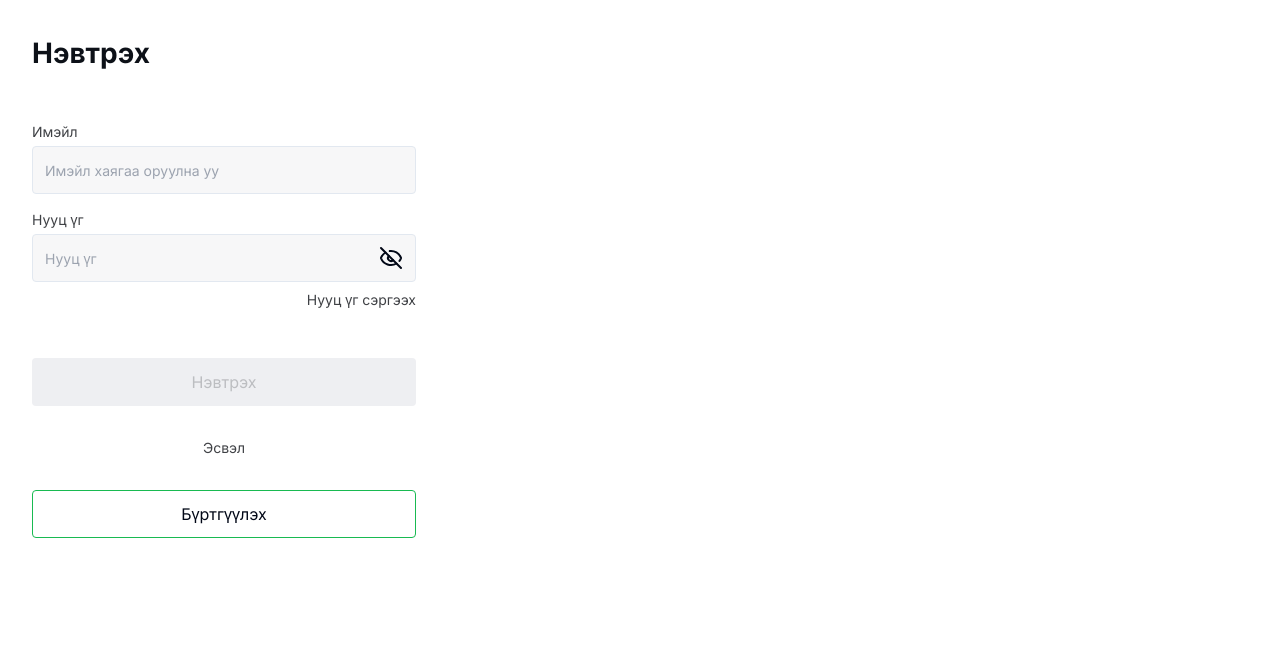
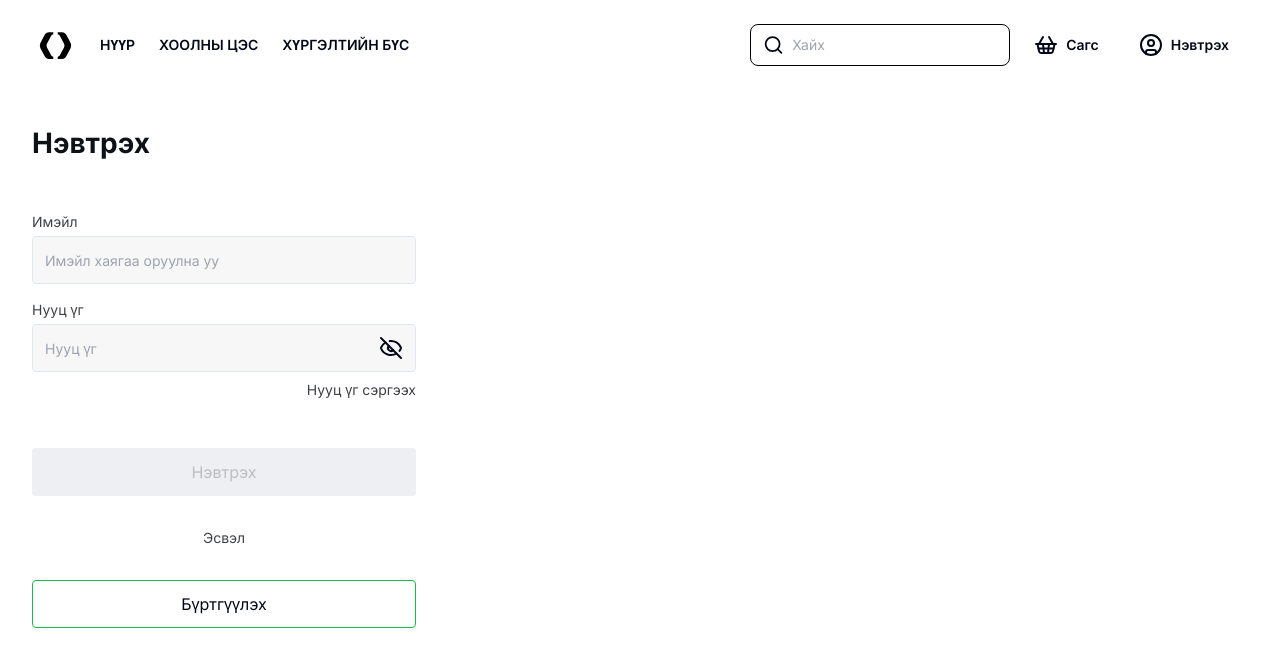
Before and after one commit to 2K241B/Shijre-Food-Delivery, a Next.js app in the folder FE/: page /login in a window 1280 px wide. Shown: the top 666 px of the page. Built offline with nearby package versions, Linux system fonts and the light colour scheme; no server answers.

Commit message:
Add navbar without search logic

```diff
--- a/FE/src/app/layout.js
+++ b/FE/src/app/layout.js
@@ -1,5 +1,6 @@
 import { Inter } from "next/font/google";
 import "./globals.css";
+import { Navbar } from "@/components/navbar";
 
 const inter = Inter({ subsets: ["latin"] });
 
@@ -11,7 +12,10 @@ export const metadata = {
 export default function RootLayout({ children }) {
   return (
     <html lang="en">
-      <body className={inter.className}>{children}</body>
+      <body className={inter.className}>
+        <Navbar />
+        {children}
+        </body>
     </html>
   );
 }
--- /dev/null
+++ b/FE/src/components/icons/pinecone-icon.jsx
@@ -0,0 +1,7 @@
+export const Pinecone = () => {
+    return <svg width="41" height="41" viewBox="0 0 41 41" fill="none" xmlns="http://www.w3.org/2000/svg">
+    <path d="M9.85906 9.53921L5.65393 17.41C5.12916 18.3951 4.86621 19.4762 4.86621 20.5587C4.86621 21.6414 5.12916 22.7224 5.65393 23.7074L9.85906 31.5784C10.6341 33.0322 12.1499 33.9402 13.7995 33.9402H18.2661V31.7105H18.2646C17.4406 31.7105 16.6827 31.2572 16.2951 30.5304L12.0916 22.6579C11.7403 22.0017 11.5652 21.281 11.5652 20.5587C11.5652 19.8364 11.7403 19.1158 12.0916 18.4597L16.2951 10.5873C16.6827 9.86028 17.4406 9.40709 18.2646 9.40709H18.2661V7.17725H13.7995C12.1499 7.17725 10.6341 8.08541 9.85906 9.53921Z" fill="black"/>
+    <path d="M35.3426 17.4101L31.1376 9.53927C30.3624 8.0853 28.8467 7.1773 27.1972 7.1773H22.7304V9.40698H22.732C23.5561 9.40698 24.314 9.86034 24.7014 10.5872L28.9049 18.4596C29.2564 19.1158 29.4312 19.8365 29.4312 20.5588C29.4312 21.2811 29.2564 22.0017 28.9049 22.658L24.7014 30.5303C24.314 31.2572 23.5561 31.7104 22.732 31.7104H22.7304V33.9403H27.1972C28.8467 33.9403 30.3624 33.0323 31.1376 31.5783L35.3426 23.7075C35.8672 22.7224 36.1303 21.6413 36.1303 20.5588C36.1303 19.4763 35.8672 18.3952 35.3426 17.4101Z" fill="black"/>
+    </svg>
+
+}
--- /dev/null
+++ b/FE/src/components/navbar.jsx
@@ -0,0 +1,28 @@
+import { Pinecone } from "./icons/pinecone-icon"
+import { Label } from "./ui/label"
+import { SearchInput } from "./searchInput"
+import { ShoppingBasketIcon, UserCircle } from "lucide-react"
+
+export const Navbar = ({className}) => {
+    return <div className="flex max-w-[1440px] flex-col justify-center items-center m-auto">
+        <div className="flex w-[1258px] p-6 justify-between items-center">
+            <div className="flex items-center gap-6">
+                <Pinecone/>
+                <Label>НҮҮР</Label>
+                <Label>ХООЛНЫ ЦЭС</Label>
+                <Label>ХҮРГЭЛТИЙН БҮС</Label>
+            </div>
+            <div className="flex items-center gap-2">
+                <SearchInput placeholder="Хайх" showIcon={true}/>
+                <div className="flex gap-2 items-center px-4 py-2">
+                    <ShoppingBasketIcon/>
+                    <Label>Сагс</Label>
+                </div>
+                <div className="flex gap-2 items-center px-4 py-2">
+                    <UserCircle/>
+                <Label>Нэвтрэх</Label>
+                </div>
+            </div>
+        </div>
+    </div>
+}
--- /dev/null
+++ b/FE/src/components/searchInput.jsx
@@ -0,0 +1,30 @@
+"use client"
+
+import * as React from "react"
+
+import { cn } from "@/lib/utils"
+import { SearchIcon } from "lucide-react";
+
+const SearchInput = React.forwardRef(({className, type, label, placeholder, showIcon = false, onchange, ...props }, ref) => {
+
+    return (
+        (<div className="flex flex-col items-center gap-1 self-stretch">
+            <span className={cn(
+                "flex w-[260px] rounded-lg border-[1px] border-solid border-input border-black bg-white px-3 py-2 text-sm ring-offset-background file:border-0 file:bg-transparent file:text-base file:font-medium placeholder:text-muted-foreground disabled:cursor-not-allowed disabled:opacity-50 items-center focus-visible:outline-none focus-visible:ring-2 focus-visible:ring-ring focus-visible:ring-offset-2 gap-2",
+                className
+            )}>
+                {showIcon ? <SearchIcon className="cursor-pointer"/> : <></>}
+                <input
+                    onChange={onchange}
+                    placeholder={placeholder}
+                    className="w-full bg-transparent outline-none appearance-none"
+                    ref={ref}
+                    {...props} />
+            </span>
+        </div>
+        )
+    );
+})
+SearchInput.displayName = "SearchInput"
+
+export { SearchInput }
--- a/FE/src/components/ui/label.jsx
+++ b/FE/src/components/ui/label.jsx
@@ -7,7 +7,7 @@ import { cva } from "class-variance-authority";
 import { cn } from "@/lib/utils"
 
 const labelVariants = cva(
-  "text-sm font-medium leading-none peer-disabled:cursor-not-allowed peer-disabled:opacity-70"
+  "text-sm font-semibold leading-none peer-disabled:cursor-not-allowed peer-disabled:opacity-70"
 )
 
 const Label = React.forwardRef(({ className, ...props }, ref) => (
```
